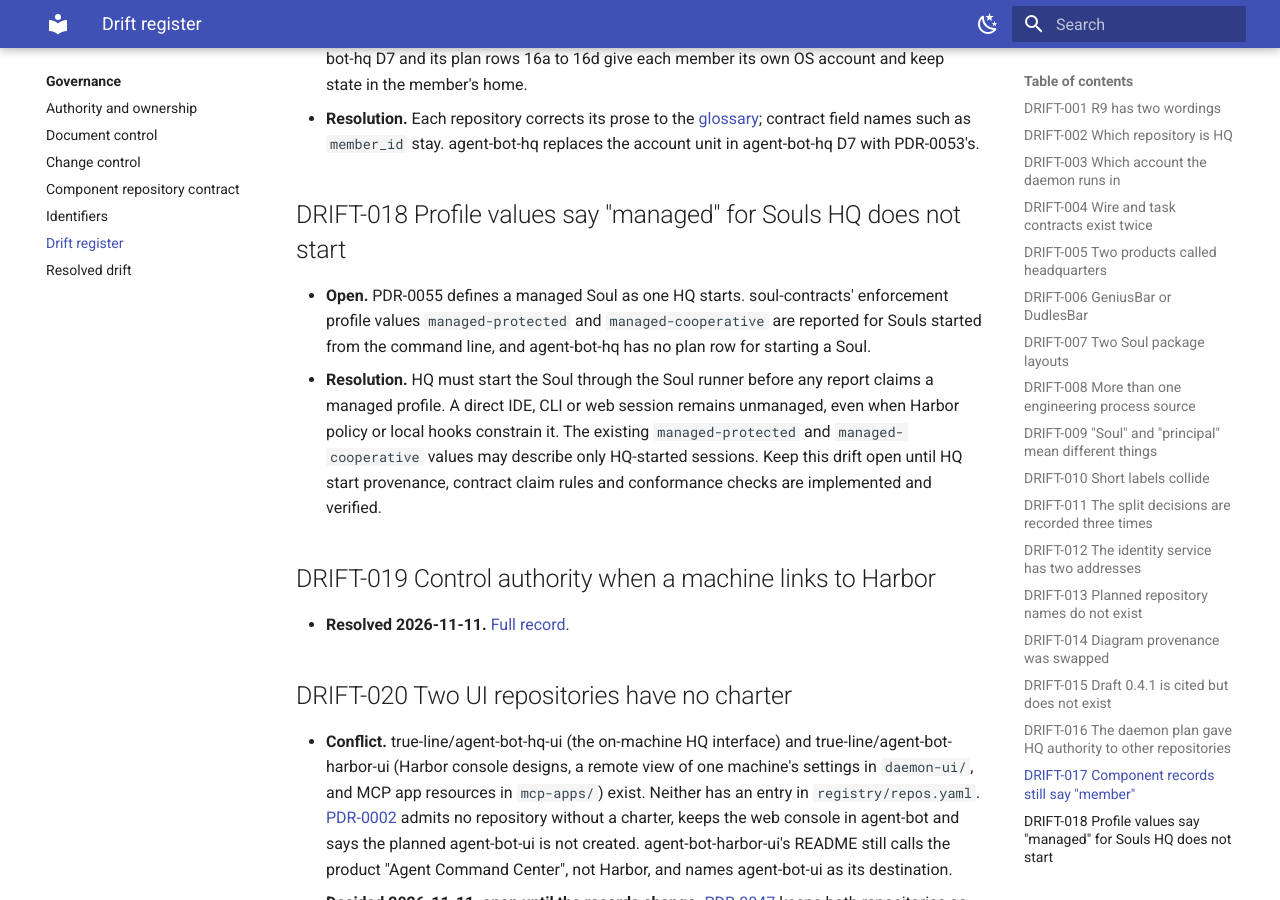
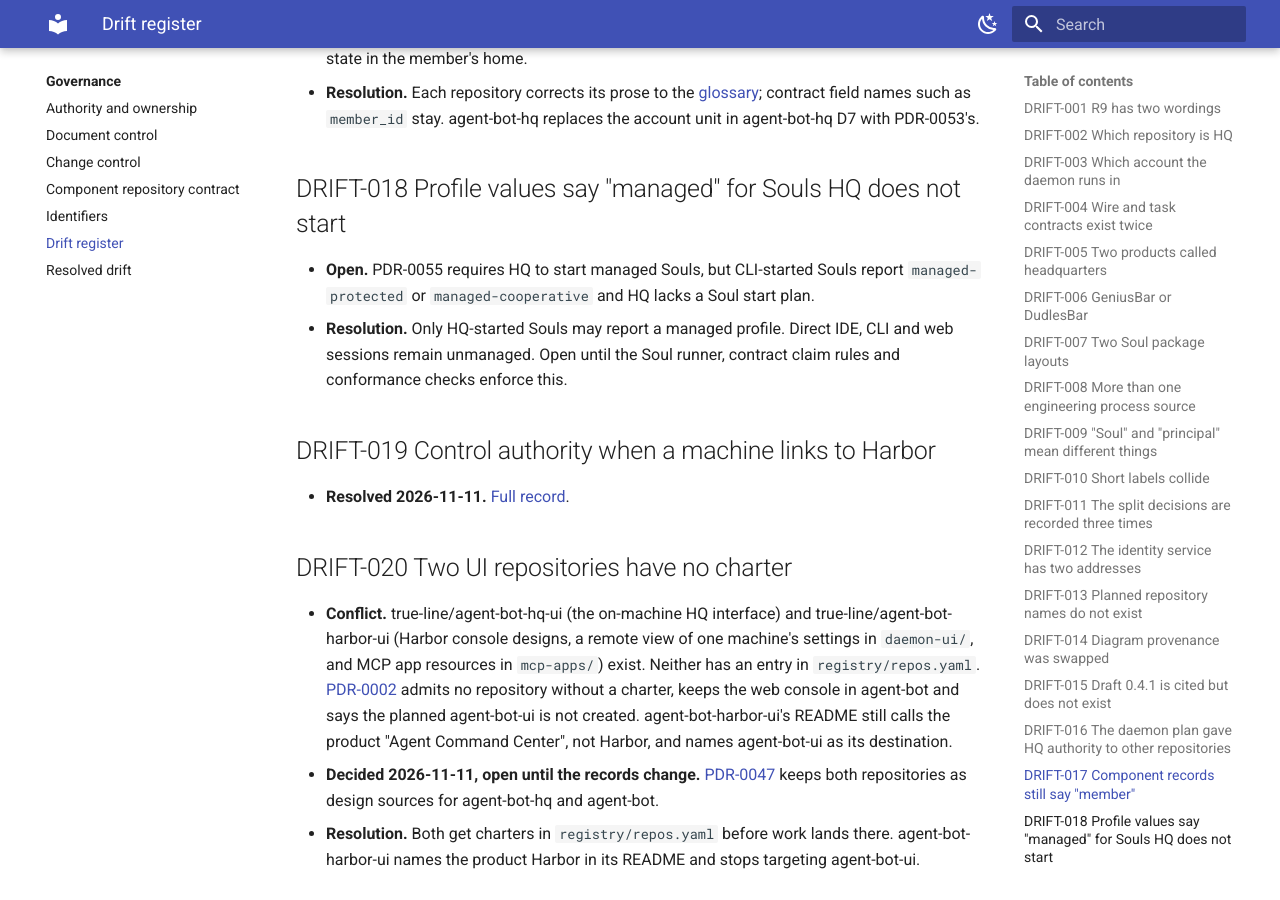
Before and after one commit to true-line/agent-bot-platform, an MkDocs documentation site: the page built from docs/00-governance/drift-register.md, in a window 1280 px wide and 900 px high, scrolled down 3838 px. Built offline with MkDocs 1.6.1 and Material for MkDocs 9.7.7, drawn with Linux system fonts in a browser that asks for light colours; some of the changed text lies outside the part shown.

Commit message:
docs: fit open managed-profile drift in governance budget
Agent-Bot-Write: ghw_f3de0e11909e8cd3
Agent-Bot-Session: fa2486d94751

```diff
--- a/docs/00-governance/drift-register.md
+++ b/docs/00-governance/drift-register.md
@@ -7,7 +7,8 @@ Last-Reviewed: 2026-11-17
 
 # Drift register
 
-Follow each conflict’s resolution or raise a Decisions discussion. Retain every heading; move completed entries and evidence to [resolved drift](drift-register-resolved.md). The 2026-11-07 survey found DRIFT-001 through DRIFT-015.
+Follow each resolution or raise a Decisions discussion. Retain every heading;
+move completed entries to [resolved drift](drift-register-resolved.md).
 
 ## DRIFT-001 R9 has two wordings
 
@@ -93,13 +94,12 @@ Follow each conflict’s resolution or raise a Decisions discussion. Retain ever
 
 ## DRIFT-018 Profile values say "managed" for Souls HQ does not start
 
-- **Open.** PDR-0055 defines a managed Soul as one HQ starts. soul-contracts' enforcement profile values `managed-protected` and `managed-cooperative` are reported for Souls started from the command line, and agent-bot-hq has no plan row for starting a Soul.
-- **Resolution.** HQ must start the Soul through the Soul runner before any
-  report claims a managed profile. A direct IDE, CLI or web session remains
-  unmanaged, even when Harbor policy or local hooks constrain it. The existing
-  `managed-protected` and `managed-cooperative` values may describe only
-  HQ-started sessions. Keep this drift open until HQ start provenance, contract
-  claim rules and conformance checks are implemented and verified.
+- **Open.** PDR-0055 requires HQ to start managed Souls, but CLI-started
+  Souls report `managed-protected` or `managed-cooperative` and HQ lacks a
+  Soul start plan.
+- **Resolution.** Only HQ-started Souls may report a managed profile. Direct
+  IDE, CLI and web sessions remain unmanaged. Open until the Soul runner,
+  contract claim rules and conformance checks enforce this.
 
 ## DRIFT-019 Control authority when a machine links to Harbor
 
```
